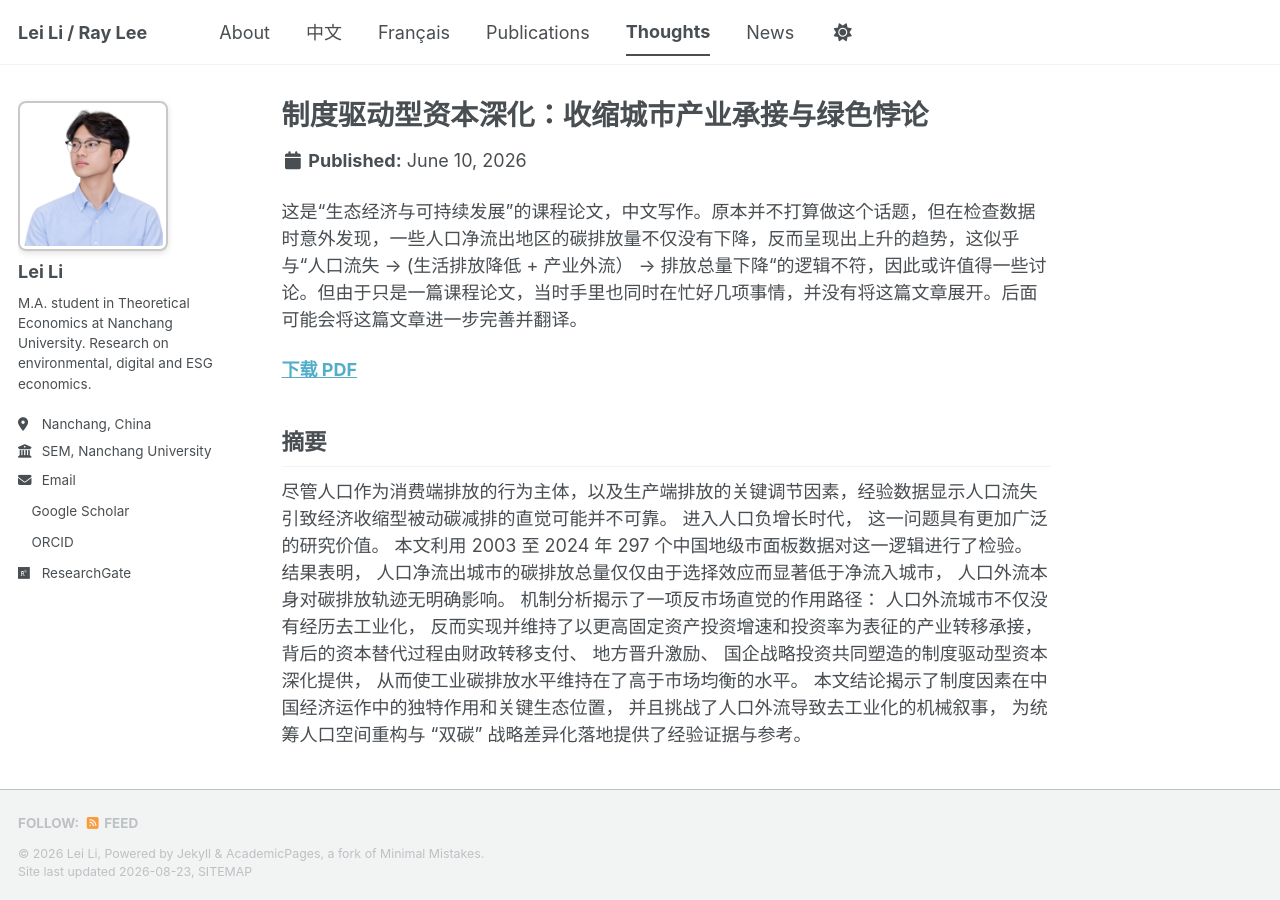
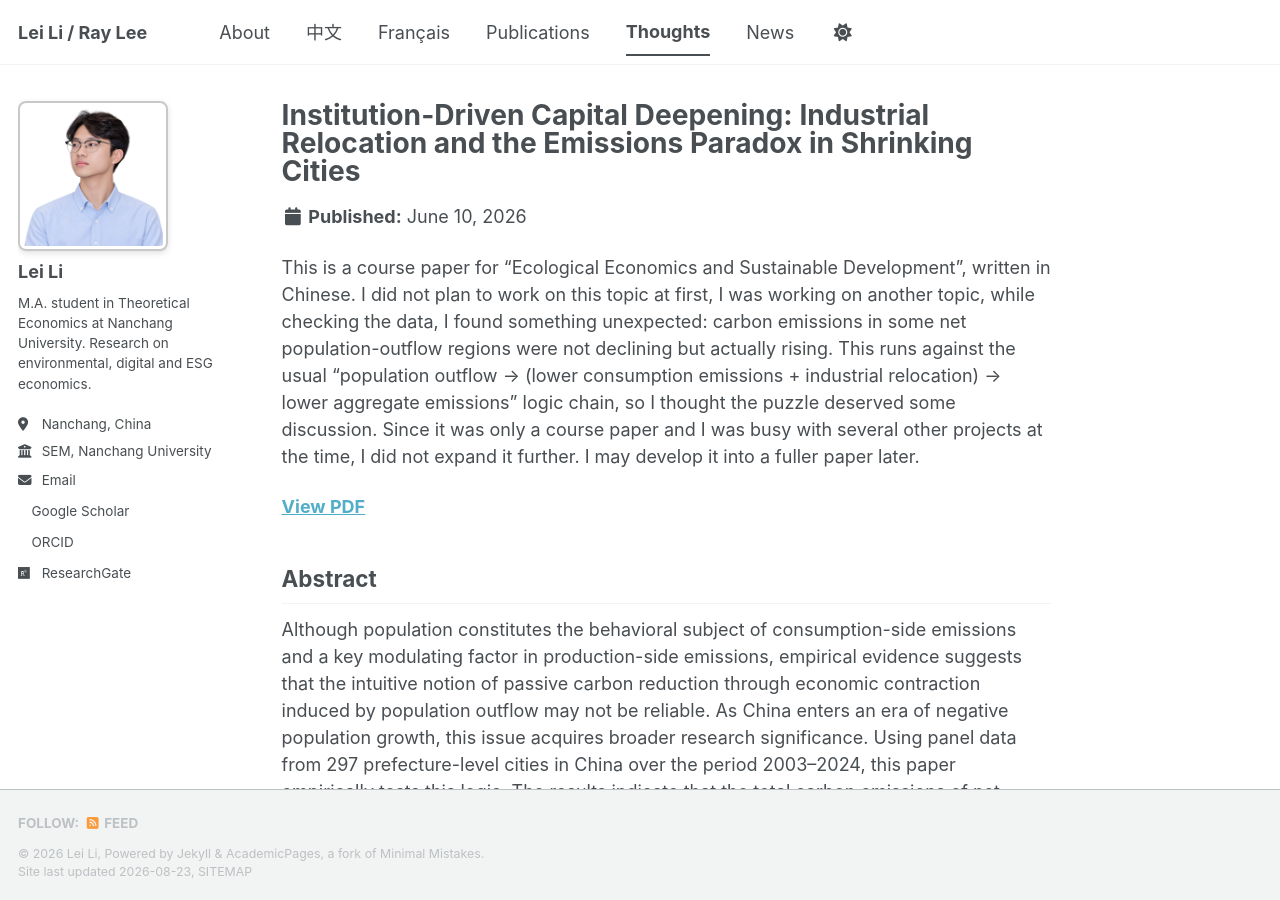
Before and after one commit to LeiLi-Econ/LeiLi-Econ.github.io, a Jekyll site: the page built from _essays/2026-shrinking-cities-course-paper.md, in a window 1280 px wide and 900 px high. Built offline with Jekyll 4.4.1, drawn with Linux system fonts in a browser that asks for light colours; a style sheet for code colours, icons or effects is not loaded.

Commit message:
Translate course paper entry to English (title matches PDF)

```diff
--- a/_essays/2026-shrinking-cities-course-paper.md
+++ b/_essays/2026-shrinking-cities-course-paper.md
@@ -1,18 +1,14 @@
 ---
-title: "制度驱动型资本深化：收缩城市产业承接与绿色悖论"
+title: "Institution-Driven Capital Deepening: Industrial Relocation and the Emissions Paradox in Shrinking Cities"
 collection: essays
 permalink: /essays/2026-shrinking-cities-course-paper
-excerpt: '南昌大学「生态经济与可持续发展」课程论文：人口外流并未带来碳减排——是选择效应；制度驱动型资本深化使工业碳排放维持在高出市场均衡的水平。'
+excerpt: 'A course paper for "Ecological Economics and Sustainable Development" at Nanchang University: population outflow does not deliver carbon reduction — the effect is selection; institution-driven capital deepening keeps industrial emissions above the market equilibrium.'
 date: 2026-06-10
 ---
 
-这是“生态经济与可持续发展”的课程论文，中文写作。原本并不打算做这个话题，但在检查数据时意外发现，一些人口净流出地区的碳排放量不仅没有下降，反而呈现出上升的趋势，这似乎与“人口流失 -> (生活排放降低 + 产业外流） -> 排放总量下降“的逻辑不符，因此或许值得一些讨论。但由于只是一篇课程论文，当时手里也同时在忙好几项事情，并没有将这篇文章展开。后面可能会将这篇文章进一步完善并翻译。
+This is a course paper for "Ecological Economics and Sustainable Development", written in Chinese. I did not plan to work on this topic at first, I was working on another topic, while checking the data, I found something unexpected: carbon emissions in some net population-outflow regions were not declining but actually rising. This runs against the usual "population outflow → (lower consumption emissions + industrial relocation) → lower aggregate emissions" logic chain, so I thought the puzzle deserved some discussion. Since it was only a course paper and I was busy with several other projects at the time, I did not expand it further. I may develop it into a fuller paper later.
 
-**[下载 PDF](https://LeiLi-Econ.github.io/files/shrinking-cities-green-paradox-course-paper.pdf)**
-
-## 摘要
-
-尽管人口作为消费端排放的行为主体，以及生产端排放的关键调节因素，经验数据显示人口流失引致经济收缩型被动碳减排的直觉可能并不可靠。 进入人口负增长时代， 这一问题具有更加广泛的研究价值。 本文利用 2003 至 2024 年 297 个中国地级市面板数据对这一逻辑进行了检验。 结果表明， 人口净流出城市的碳排放总量仅仅由于选择效应而显著低于净流入城市， 人口外流本身对碳排放轨迹无明确影响。 机制分析揭示了一项反市场直觉的作用路径： 人口外流城市不仅没有经历去工业化， 反而实现并维持了以更高固定资产投资增速和投资率为表征的产业转移承接， 背后的资本替代过程由财政转移支付、 地方晋升激励、 国企战略投资共同塑造的制度驱动型资本深化提供， 从而使工业碳排放水平维持在了高于市场均衡的水平。 本文结论揭示了制度因素在中国经济运作中的独特作用和关键生态位置， 并且挑战了人口外流导致去工业化的机械叙事， 为统筹人口空间重构与 “双碳” 战略差异化落地提供了经验证据与参考。
+**[View PDF](https://LeiLi-Econ.github.io/files/shrinking-cities-green-paradox-course-paper.pdf)**
 
 ## Abstract
 
```
